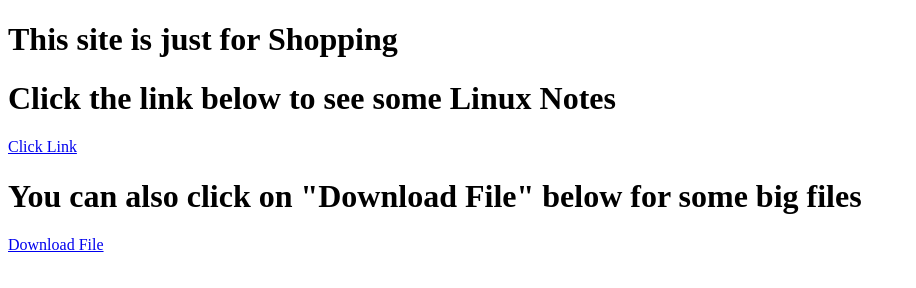
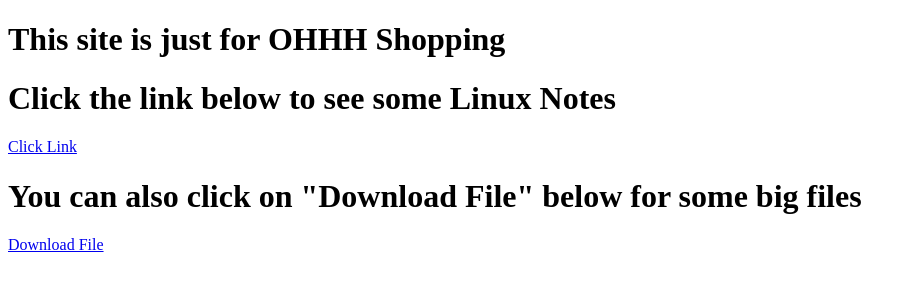
Before and after one commit to dejai0804/test-server-apache, a plain HTML site: page index.html in a window 1280 px wide. Shown: the whole page, without its empty margins (0-916 px from the left). Drawn offline with Linux system fonts and the light colour scheme.

Commit message:
OHHH VERSION

```diff
--- a/index.html
+++ b/index.html
@@ -4,7 +4,7 @@
           <title> Linux Chats</title>
      </head>
      <body>
-         <h1> This site is just for Shopping</h1>
+         <h1> This site is just for OHHH Shopping</h1>
           <h1> Click the link below to see some Linux Notes</h1>
           <a href="assignment" target="assignment">Click Link</a>
           <h1> You can also click on "Download File" below for some big files</h1>
```
